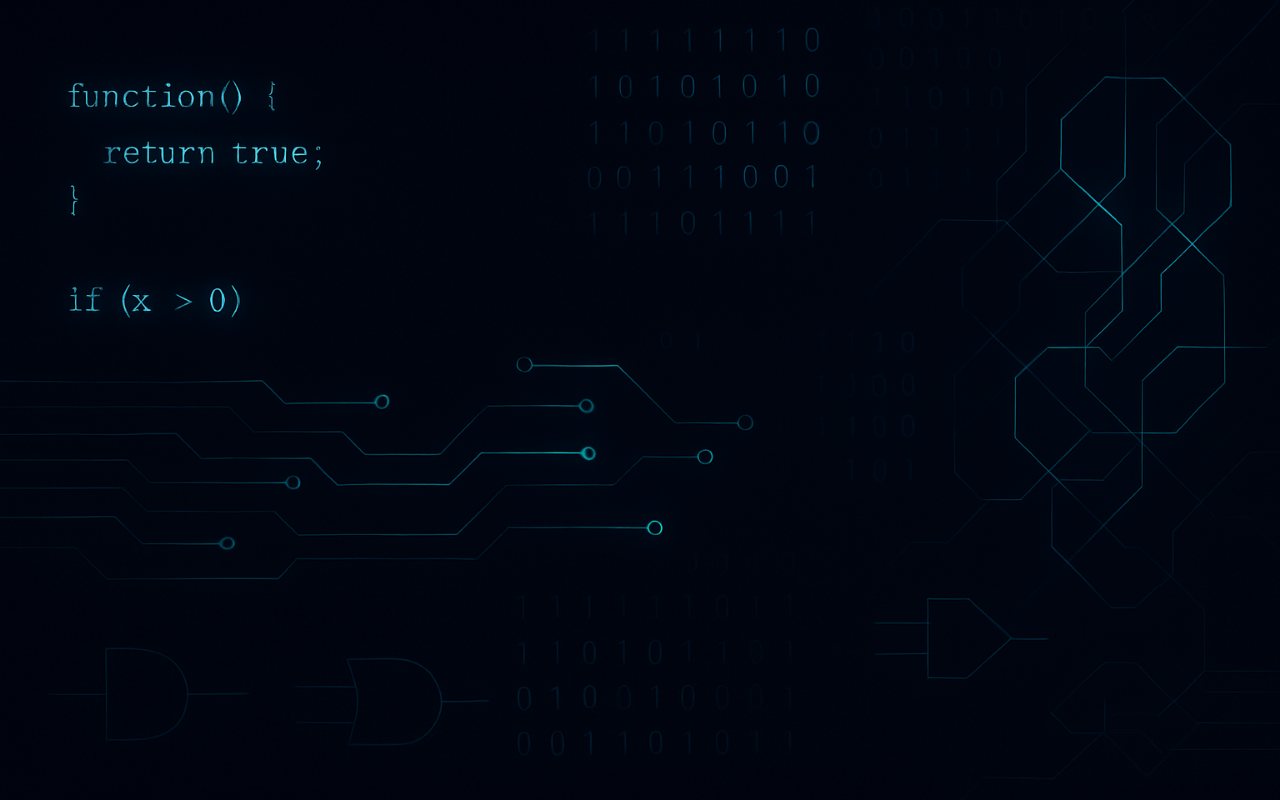
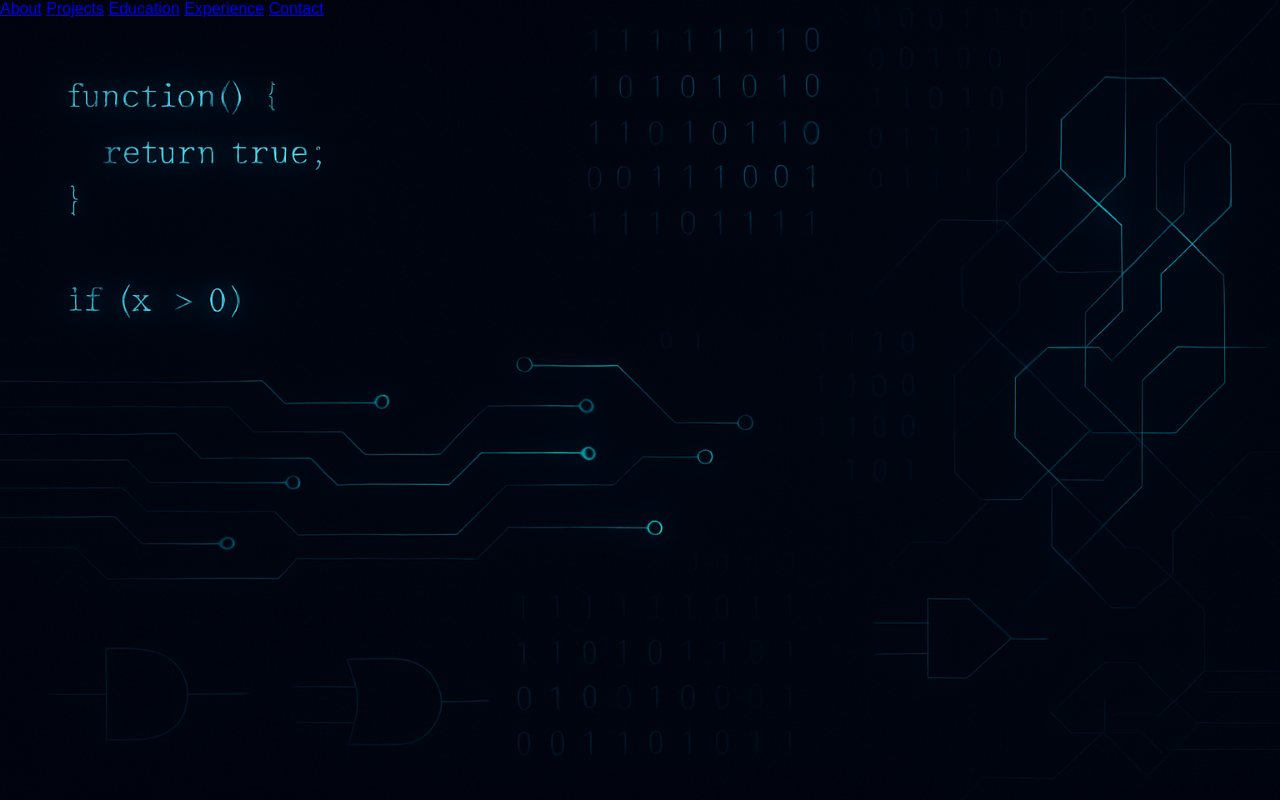
Before and after one commit to engineerzohaibahmadkhan/zohaib-portfolio, a plain HTML site: page index.html in a window 1280 px wide. Drawn offline with Linux system fonts and the light colour scheme.

Commit message:
Updated With New Features

```diff
--- a/index.html
+++ b/index.html
@@ -10,6 +10,14 @@
         <title>Zohaib Portfolio</title>
     </head>
     <body>
-
+        <header>
+            <nav class="nav">
+                <span class="A"><a class="Z" href="about.html">About</a></span>
+                <span class="A"><a class="Z" href="projects.html">Projects</a></span>
+                <span class="A"><a class="Z" href="education.html">Education</a></span>
+                <span class="A"><a class="Z" href="experience.html">Experience</a></span>
+                <span class="A"><a class="Z" href="contact.html">Contact</a></span>
+            </nav>
+        </header>
     </body>
 </html>
```
Also changed, not shown: about.html (added), contact.html (added), education.html (added), experience.html (added), projects.html (added).
